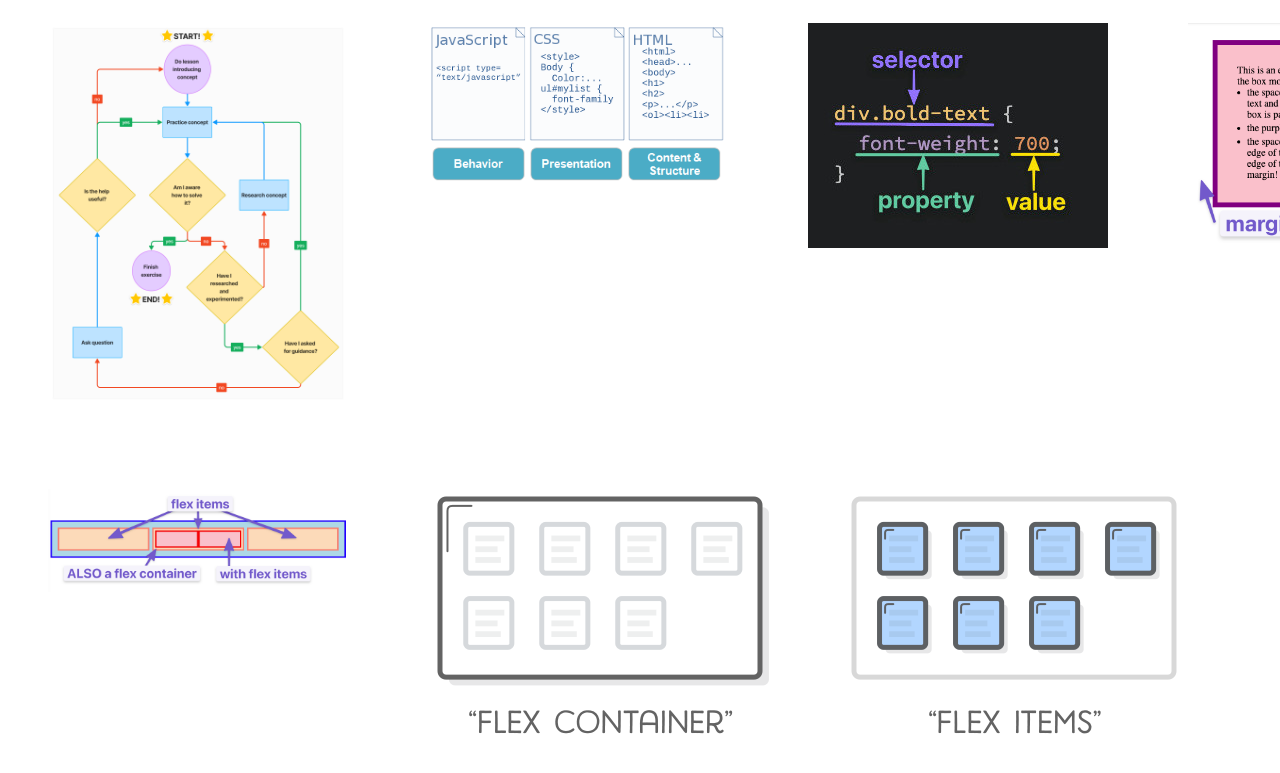
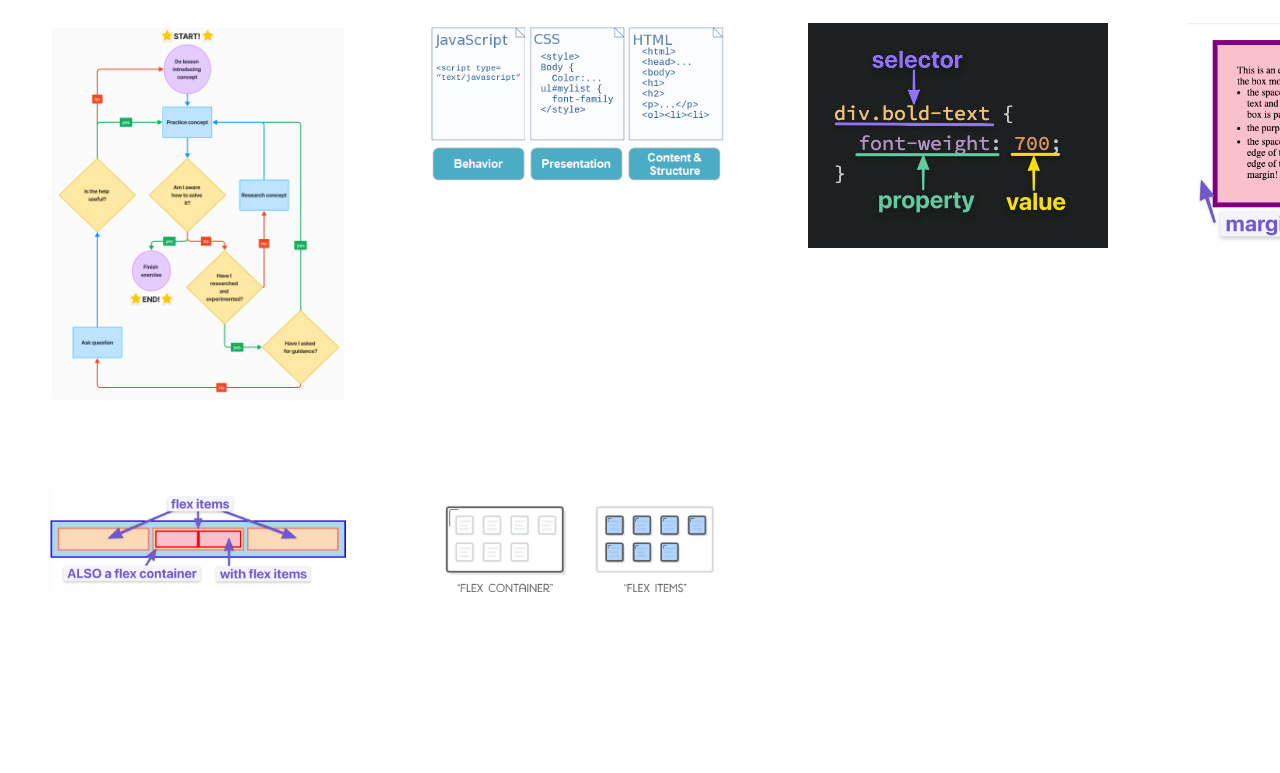
Before and after one commit to Seran2409/cheatsheet, a plain HTML site: page index.html in a window 1280 px wide. Shown: the part 109-882 px from the top of the page. After the commit the page ends 800 px from the top, so only its background shows below. Drawn offline with Linux system fonts and the light colour scheme.

Commit message:
class bei dem flexcontainer_item bild hinzugefügt

```diff
--- a/index.html
+++ b/index.html
@@ -29,7 +29,7 @@
     </div>
     <div id="img-container2">
       <div><img class="img" src="./img/Flexboxes.png" alt="Flexboxes" /></div>
-      <div><img src="./img/flex-container-and-flex-items-6234bb.7ffe361a.png" alt="Flexbox_items"></div>
+      <div><img class="img" src="./img/flex-container-and-flex-items-6234bb.7ffe361a.png" alt="Flexbox_items"></div>
     </div>
     <div></div>
   </body>
```
